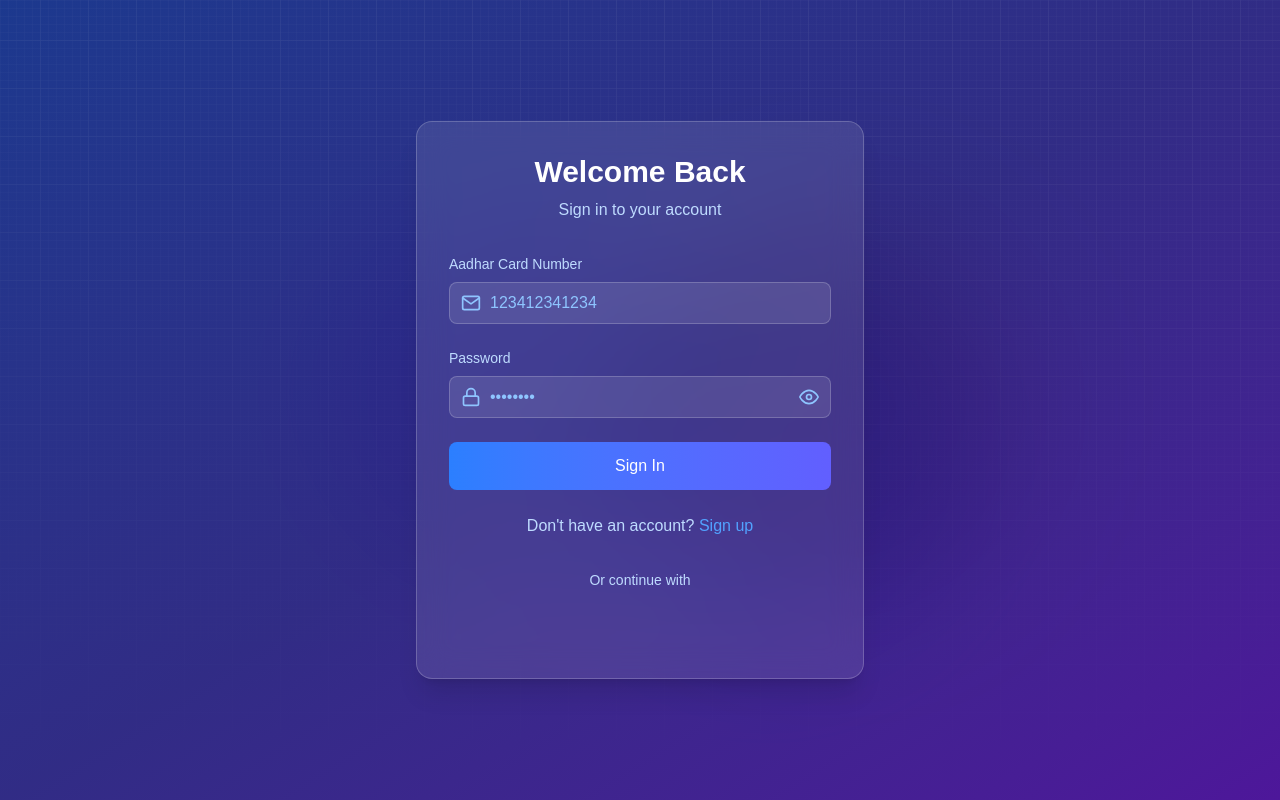
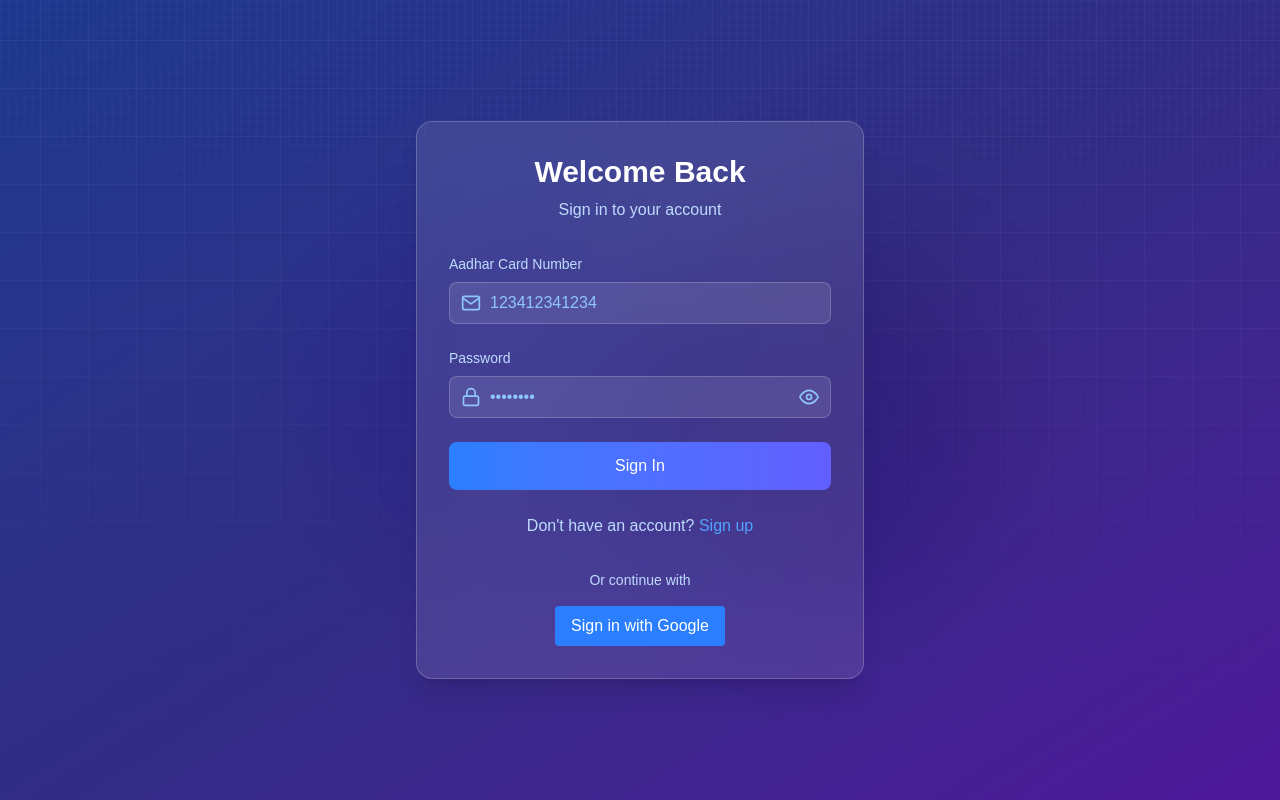
Before and after one commit to ahsanraza0786/Voting_app, a Next.js app in the folder frontend/vote/: page /login in a window 1280 px wide. Built offline with nearby package versions, Linux system fonts and the light colour scheme; no server answers.

Commit message:
update the nextconfig file

```diff
--- a/frontend/vote/next.config.mjs
+++ b/frontend/vote/next.config.mjs
@@ -4,9 +4,34 @@
 // export default nextConfig;
 
 
+// /** @type {import('next').NextConfig} */
+// const nextConfig = {
+//   reactStrictMode: true,
+// };
+
+// export default nextConfig;
 /** @type {import('next').NextConfig} */
 const nextConfig = {
   reactStrictMode: true,
+
+  async headers() {
+    return [
+      {
+        source: '/(.*)', // all routes
+        headers: [
+          {
+            key: 'Cross-Origin-Opener-Policy',
+            value: 'same-origin',
+          },
+          {
+            key: 'Cross-Origin-Embedder-Policy',
+            value: 'require-corp',
+          },
+        ],
+      },
+    ];
+  },
 };
 
+// ✅ ES module export
 export default nextConfig;
--- a/frontend/vote/src/app/layout.jsx
+++ b/frontend/vote/src/app/layout.jsx
@@ -47,9 +47,9 @@
 // }
 
 // app/layout.jsx
+
 import "./globals.css";
-import GoogleProvider from './providers/googleProvider';
-
+import GoogleProvider from "./providers/googleProvider";
 
 export default function RootLayout({ children }) {
   return (
--- a/frontend/vote/src/app/providers/googleProvider.jsx
+++ b/frontend/vote/src/app/providers/googleProvider.jsx
@@ -1,10 +1,12 @@
 "use client";
 
-  import { GoogleOAuthProvider } from "@react-oauth/google";
+import { GoogleOAuthProvider } from '@react-oauth/google';
+
+const clientId = process.env.NEXT_PUBLIC_GOOGLE_CLIENT_ID;
 
 export default function GoogleProvider({ children }) {
   return (
-      <GoogleOAuthProvider clientId={process.env.NEXT_PUBLIC_GOOGLE_CLIENT_ID}>
+    <GoogleOAuthProvider clientId={clientId}>
       {children}
     </GoogleOAuthProvider>
   );
--- a/frontend/vote/src/components/GoogleLoginButton.jsx
+++ b/frontend/vote/src/components/GoogleLoginButton.jsx
@@ -113,18 +113,35 @@
 //   );
 // }"use client";
 // GoogleLoginButton.jsx
+
+
+
 "use client";
 
-import { GoogleLogin } from "@react-oauth/google";
-import jwt_decode from "jwt-decode";
+import { useGoogleLogin } from "@react-oauth/google";
+import jwtDecode from "jwt-decode";
 
 export default function GoogleLoginButton() {
-  const handleSuccess = (credentialResponse) => {
-    const decoded = jwt_decode(credentialResponse.credential);
-    console.log(decoded);
-  };
+  const login = useGoogleLogin({
+    onSuccess: (tokenResponse) => {
+      // Decode JWT to get user info
+      const user = jwtDecode(tokenResponse.credential);
+      console.log("Google User Info:", user);
 
-  const handleError = () => console.error("Login Failed");
+      // You can send this token to your backend for authentication
+      // Example: fetch("/api/google-login", { method: "POST", body: JSON.stringify({ token: tokenResponse.credential }) });
+    },
+    onError: () => {
+      console.log("Login Failed");
+    },
+  });
 
-  return <GoogleLogin onSuccess={handleSuccess} onError={handleError} />;
+  return (
+    <button
+      onClick={() => login()}
+      className="px-4 py-2 bg-blue-500 text-white rounded hover:bg-blue-600 transition"
+    >
+      Sign in with Google
+    </button>
+  );
 }
```
Lines whose indentation alone changed are shown as unchanged.
